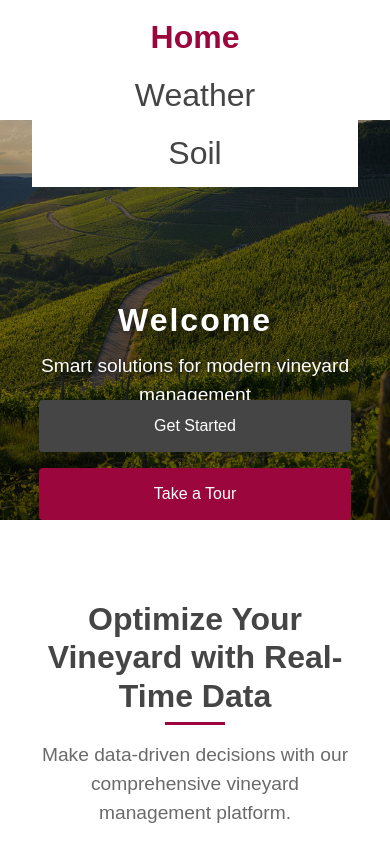
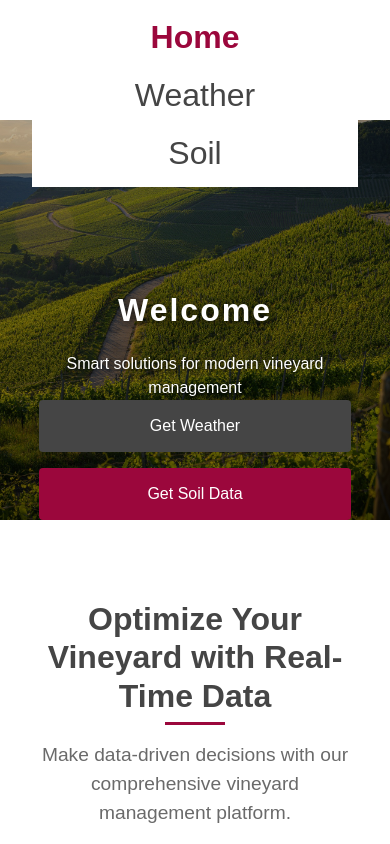
Before and after one commit to Damien38340-dev/viticulture-frontend, an Angular app: page / in a window 390 px wide. Shown: the top 844 px of the page. Built offline with nearby package versions, Linux system fonts and the light colour scheme.

Commit message:
some adjusting for css styles homepage hero-overlay responsiveness

```diff
--- a/src/app/pages/home/home.component.css
+++ b/src/app/pages/home/home.component.css
@@ -231,6 +231,9 @@ section {
 }
 
 .footer-brand {
+  display: flex;
+  flex-direction: column;
+  align-items: center;
   margin-bottom: 1rem;
 }
 
@@ -364,6 +367,16 @@ section {
 }
 
 @media (max-width: 576px) {
+
+  .hero-title {
+    top: -10px;
+  }
+
+  .hero-subtitle {
+    margin-bottom: 3rem;
+    font-size: 1rem;
+  }
+
   .hero-cta {
     flex-direction: column;
     width: 80%;
--- a/src/app/pages/home/home.component.html
+++ b/src/app/pages/home/home.component.html
@@ -6,8 +6,10 @@
       <h1 class="hero-title">{{ title }}</h1>
       <p class="hero-subtitle">Smart solutions for modern vineyard management</p>
       <div class="hero-cta">
-        <a href="/dashboard" class="btn btn-primary">Get Started</a>
-        <a href="/tour" class="btn btn-secondary">Take a Tour</a>
+<!--        <a href="/dashboard" class="btn btn-primary">Get Started</a>-->
+<!--        <a href="/tour" class="btn btn-secondary">Take a Tour</a>-->
+        <a href="/weather" class="btn btn-primary">Get Weather</a>
+        <a href="/soil" class="btn btn-secondary">Get Soil Data</a>
       </div>
     </div>
   </div>
@@ -130,8 +132,10 @@
     <h2>Ready to Transform Your Vineyard Management?</h2>
     <p>Join hundreds of vineyard owners who are optimizing their operations with our platform.</p>
     <div class="cta-buttons">
-      <a href="/signup" class="btn btn-primary">Start Free Trial</a>
-      <a href="/demo" class="btn btn-secondary">Request Demo</a>
+<!--      <a href="/signup" class="btn btn-primary">Start Free Trial</a>-->
+<!--      <a href="/demo" class="btn btn-secondary">Request Demo</a>-->
+      <button class="btn btn-primary">Start Free Trial</button>
+      <button class="btn btn-secondary">Request Demo</button>
     </div>
   </div>
 </section>
--- a/src/styles.css
+++ b/src/styles.css
@@ -57,6 +57,11 @@ body {
   height: 100%;
   background: linear-gradient(rgba(0, 0, 0, 0.2), rgba(0, 0, 0, 0.5));
   z-index: 1;
+  display: flex;
+  align-items: center;
+  justify-content: center;
+  text-align: center;
+  padding: 20px;
 }
 
 .hero-title {
```
